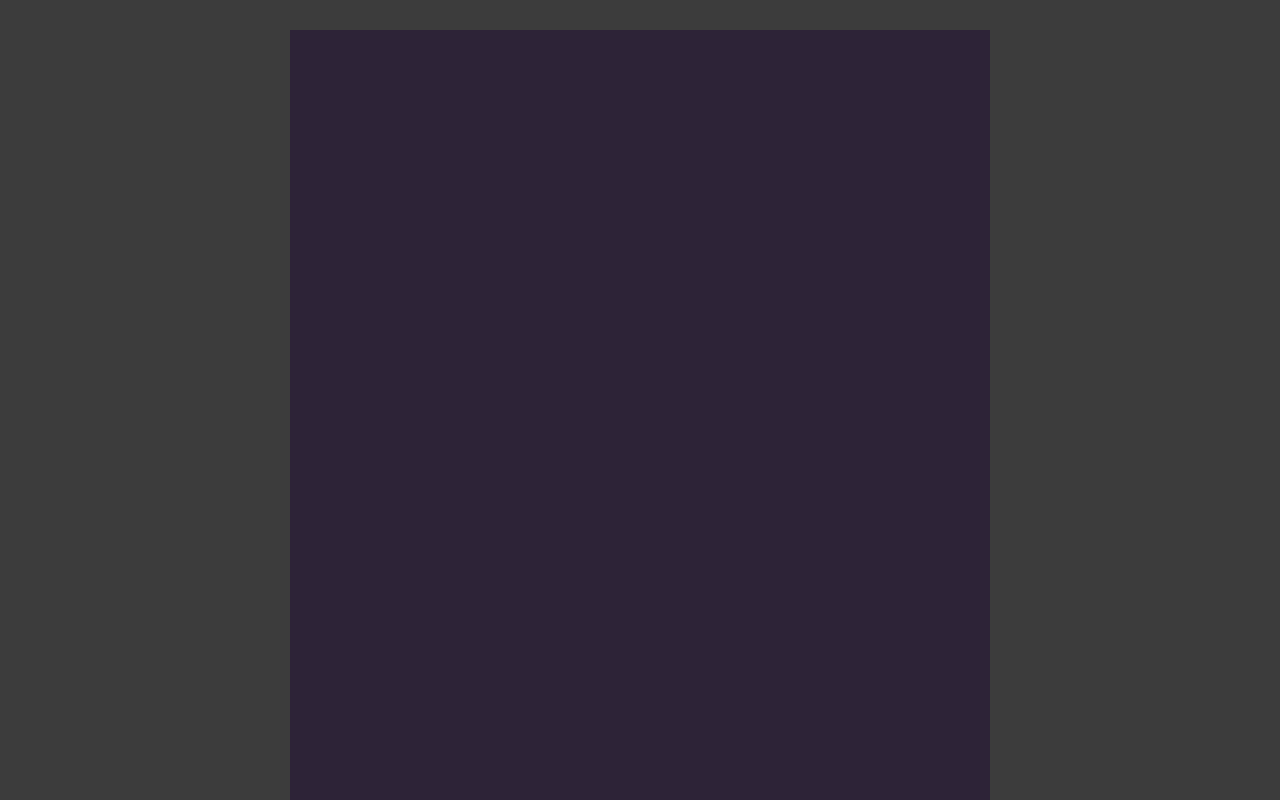
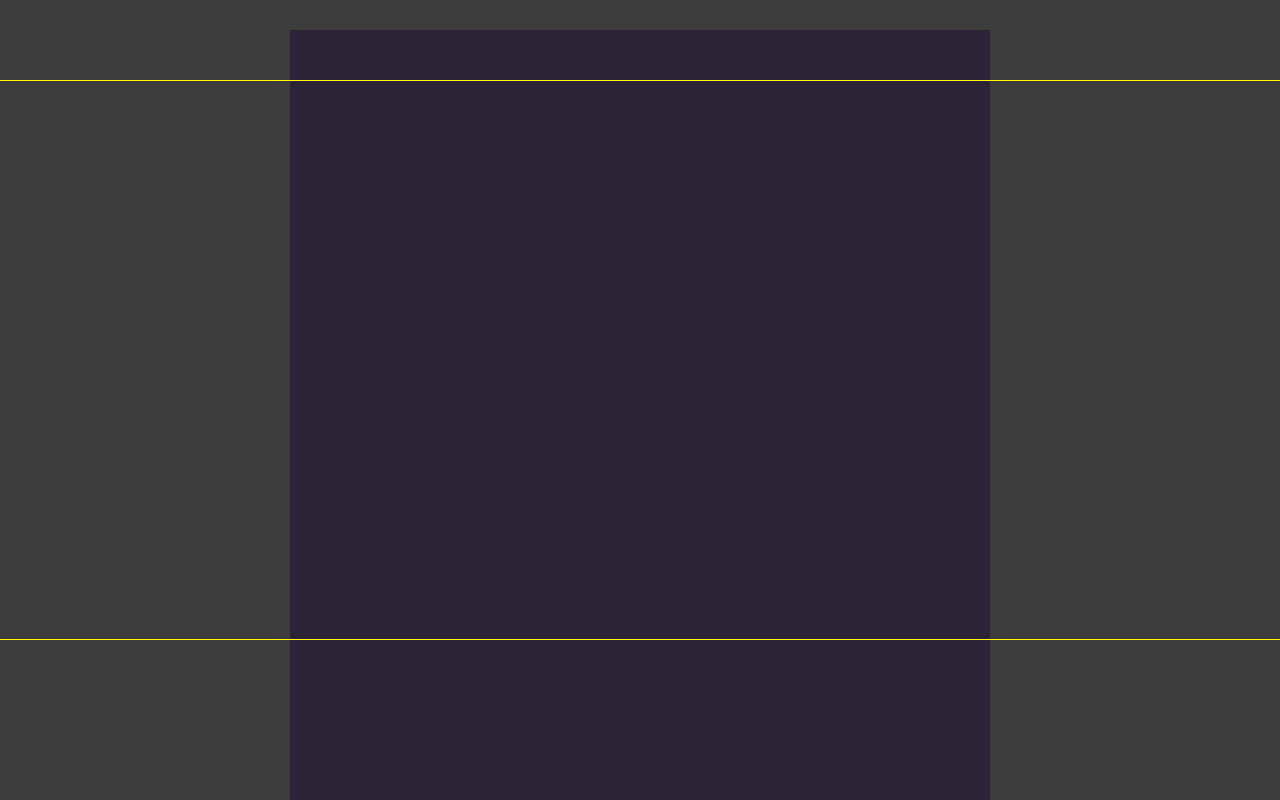
Before and after one commit to nishinohi/layout-playground, a website: page animation/scroll-view-timeline/index.html in a window 1280 px wide. Drawn offline with Linux system fonts and the light colour scheme.

Commit message:
[add] add view progress timeline inset

```diff
--- a/animation/scroll-view-timeline/styles.css
+++ b/animation/scroll-view-timeline/styles.css
@@ -14,6 +14,28 @@ body {
   background-color: #364156;
   animation: changeBg linear both;
   animation-timeline: --progress-view;
+}
+
+.container::before {
+  content: '';
+  display: block;
+  position: fixed;
+  height: 1px;
+  background-color: yellow;
+  width: 100%;
+  z-index: 1;
+  top: 10%;
+}
+
+.container::after {
+  content: '';
+  display: block;
+  position: fixed;
+  height: 1px;
+  background-color: yellow;
+  width: 100%;
+  z-index: 1;
+  bottom: 20%;
 }
 
 .content {
@@ -39,7 +61,9 @@ body {
   background-color: rgb(209, 90, 213);
   animation: animateWidth linear both;
   animation-timeline: --progress-view;
-  animation-range: 100px calc(100% - 100px);
+  /* animation-range: 100px calc(100% - 100px); */
+  view-timeline-inset: 10% 20%;
+  animation-range: 50px normal;
 }
 
 @keyframes animateWidth {
```
